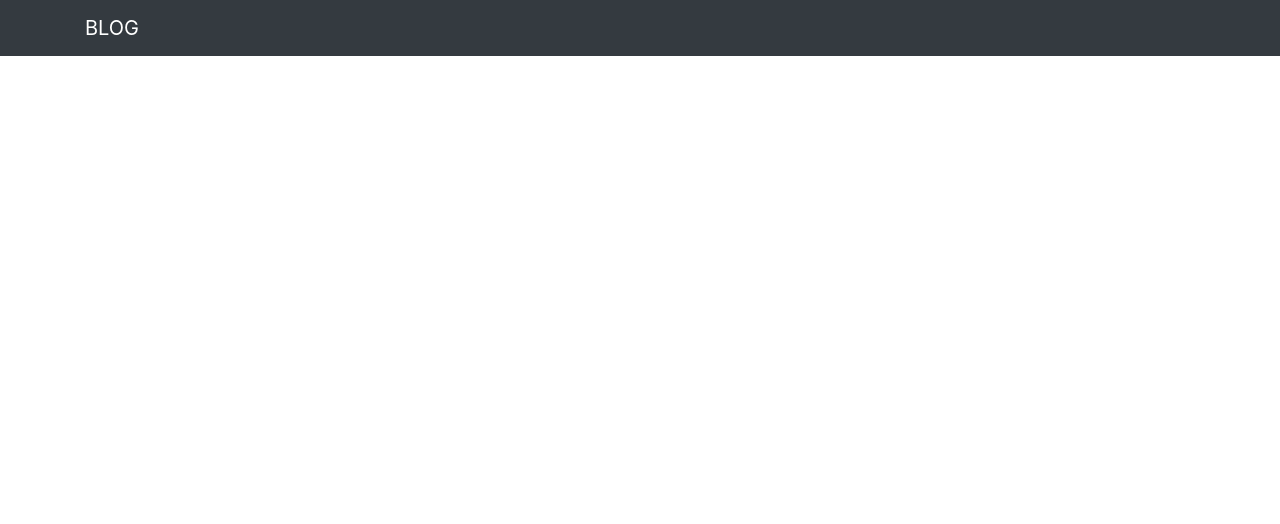
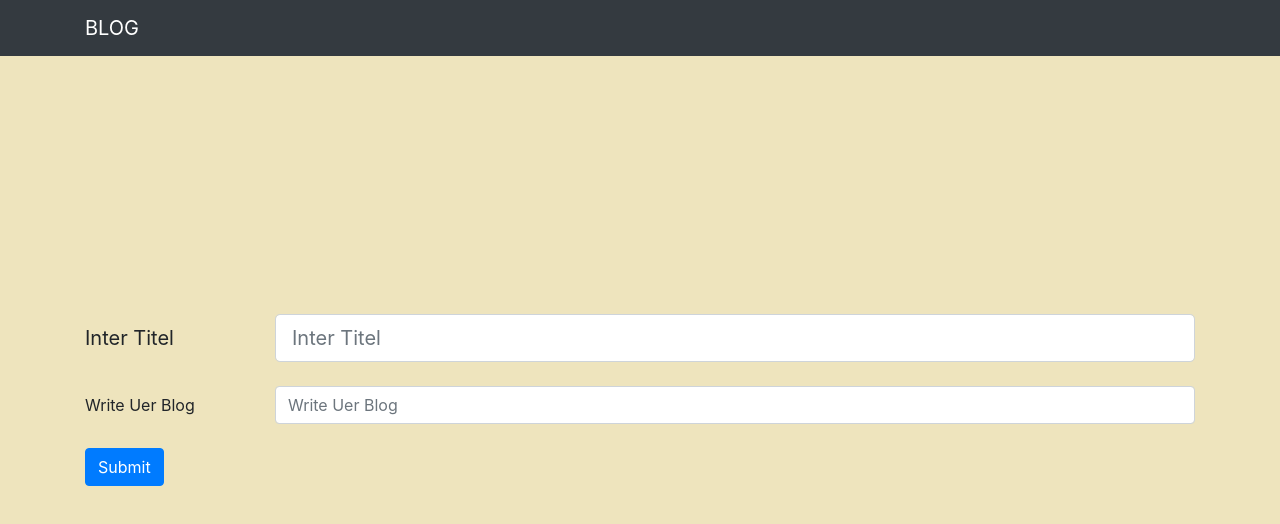
Before and after one commit to bofamj/Blog-App, a React (Create React App) app in the folder client/: page /creat-blog in a window 1280 px wide. Before the commit this address had no page. Shown: the top 524 px of the page. Built offline with nearby package versions, Linux system fonts and the light colour scheme.

Commit message:
added the post function to add a blog

```diff
--- a/client/src/App.css
+++ b/client/src/App.css
@@ -21,3 +21,12 @@
   text-decoration: inherit;
   transform: scale(1.7)
 }
+.blog-form{
+  height:100vh;
+  background-color:#eee4bd;
+  display:flex;
+  align-items:center;
+  flex-direction: column;
+  align-items: center;
+  justify-content:center
+}
--- a/client/src/App.js
+++ b/client/src/App.js
@@ -5,6 +5,8 @@ import Logen from './components/Logen';
 import Home from './pages/Home';
 import AllBlog from './pages/AllBlog';
 import NavBar from './components/NavBar'
+import CreatBlog from './pages/CreatBlog';
+
 
 function App() {
   return (
@@ -15,6 +17,7 @@ function App() {
           <Route path="/ragester" element={<Ragester />} />
           <Route path="/login" element={<Logen />} />
           <Route path="/blog" element={<AllBlog />} />
+          <Route path="/creat-blog" element={<CreatBlog />}/>
       </Routes>
     </BrowserRouter>
   );
--- a/client/src/app/blogService.js
+++ b/client/src/app/blogService.js
@@ -2,16 +2,27 @@ import axios from 'axios';
 
 
 const BLOG_URL='http://localhost:5001/api/v1/blogs'
+//const CRAT_URL = 'http://localhost:5001/api/v1/blogs'
 
+//*get all blog
 const getAllBlogs = async (token)=>{
     const config = {headers: { Authorization: `Bearer ${token}` } }
     const response = await axios.get(BLOG_URL,config)
     return response.data
 }
 
+//* creat blog
+
+const creatBlog = async (userBlog,token)=>{
+    const config = {headers: { Authorization: `Bearer ${token}`}}
+    const response = await axios.post(BLOG_URL,userBlog,config)
+    return response.data
+}
+
 
 const blogService = {
     getAllBlogs,
+    creatBlog
 }
 
 export default blogService
--- a/client/src/app/features/blogSlice.js
+++ b/client/src/app/features/blogSlice.js
@@ -1,6 +1,8 @@
 import { createSlice, createAsyncThunk } from '@reduxjs/toolkit';
 import blogService from '../blogService'
 
+
+//*get all blogs
 export const getAllblogs = createAsyncThunk('/allBlogs',async (_,thunkAPI)=>{
     try {
         const token = thunkAPI.getState().user.user.token
@@ -10,6 +12,22 @@ export const getAllblogs = createAsyncThunk('/allBlogs',async (_,thunkAPI)=>{
         return thunkAPI(message)
     }
 })
+
+
+//*crate a blog
+export const creatBlog = createAsyncThunk('/creatBlog',async (userBlog,thunkAPI)=>{
+    try {
+        const token = thunkAPI.getState().user.user.token
+        return await blogService.creatBlog(userBlog,token)
+    } catch (error) {
+
+         const message = (error.response && error.response.message && error.response.data ) || error.message || error.toString()
+         console.log(message);
+        //return thunkAPI(message)
+    }
+})
+
+
 
 const initialState= {
     blog:[],
@@ -31,16 +49,30 @@ export const blogSlice = createSlice({
             .addCase(getAllblogs.pending,(state)=>{
                 state.isLoading=true
             })
-            .addCase(getAllblogs.fulfilled,(state,acrion)=>{
+            .addCase(getAllblogs.fulfilled,(state,action)=>{
                 state.isError=false
                 state.isSuccess=true
                 state.isLoading=false
-                state.blog=acrion.payload
+                state.blog=action.payload
             })
-            .addCase(getAllblogs.rejected,(state,acrion)=>{
+            .addCase(getAllblogs.rejected,(state,action)=>{
                 state.isError=true
                 state.isLoading=false
-                state.massage=acrion.payload
+                state.massage=action.payload
+            })
+            .addCase(creatBlog.pending,(state)=>{
+                state.isLoading=true
+            })
+            .addCase(creatBlog.fulfilled,(state,action)=>{
+                state.isError=false
+                state.isSuccess=true
+                state.isLoading=false
+                state.blog.push(action.payload)
+            })
+            .addCase(creatBlog.rejected,(state,action)=>{
+                state.isError=true
+                state.isLoading=false
+                state.massage=action.payload
             })
     }
 
--- a/client/src/app/features/userSlice.js
+++ b/client/src/app/features/userSlice.js
@@ -65,10 +65,10 @@ export const userSlice = createSlice({
             .addCase(register.pending,(state)=>{
                 state.isLoading = true
             })
-            .addCase(register.fulfilled,(state,acrion)=>{
+            .addCase(register.fulfilled,(state,action)=>{
                 state.isLoading=false
                 state.isSuccess= true
-                state.user = acrion.payload
+                state.user = action.payload
             })
             .addCase(register.rejected,(state,action)=>{
                 state.isLoading=false
@@ -79,10 +79,10 @@ export const userSlice = createSlice({
              .addCase(login.pending,(state)=>{
                 state.isLoading = true
             })
-            .addCase(login.fulfilled,(state,acrion)=>{
+            .addCase(login.fulfilled,(state,action)=>{
                 state.isLoading=false
                 state.isSuccess= true
-                state.user = acrion.payload
+                state.user = action.payload
             })
             .addCase(login.rejected,(state,action)=>{
                 state.isLoading=false
--- a/client/src/components/Logen.js
+++ b/client/src/components/Logen.js
@@ -5,7 +5,6 @@ import { useNavigate } from 'react-router-dom';
 import '../App.css'
 import 'bootstrap/dist/css/bootstrap.min.css';
 import {Container,Form,Button,Row,Col,Spinner} from 'react-bootstrap';
-import axios from 'axios';
 import {login,reset,getBlog} from '../app/features/userSlice'
 import {getAllblogs} from '../app/features/blogSlice';
 
@@ -27,7 +26,6 @@ const handelSubmit = async (e)=>{
     dispatch(login({email,password}))
     setEmail('')
     setPassword('')
-    //console.log(user.token);
 }
 
 useEffect(()=>{
--- a/client/src/components/NavBar.jsx
+++ b/client/src/components/NavBar.jsx
@@ -28,7 +28,7 @@ const {user}=useSelector((state)=>state.user)
                 <Nav.Link href="#home"><Link to='/' className='link'>Home</Link></Nav.Link>
                 <Nav.Link href="#link"><Link to='/blog' className='link'>All-blogs</Link></Nav.Link>
                 <Nav.Link href="#link"><Link to='/' className='link'>User-blogs</Link></Nav.Link>
-                <Nav.Link href="#link"><Link to='/' className='link'>Creat-Blog</Link></Nav.Link>
+                <Nav.Link href="#link"><Link to='/creat-blog' className='link'>Creat-Blog</Link></Nav.Link>
                 <Nav.Link  onClick={logOUt}>LOGOUT</Nav.Link>
                 </Nav>):''}
             </Navbar.Collapse>
--- /dev/null
+++ b/client/src/pages/CreatBlog.jsx
@@ -0,0 +1,65 @@
+import React,{useState,useEffect} from 'react'
+import 'bootstrap/dist/css/bootstrap.min.css';
+import {Button,Row,Col,Form,Container} from 'react-bootstrap';
+import {creatBlog} from '../app/features/blogSlice'
+import {useDispatch} from 'react-redux'
+
+import '../App.css'
+const CreatBlog = () => {
+    const despatch = useDispatch()
+    const [addBlog,setAddBlog] = useState({
+        titel:'',
+        discripion:'',
+    });
+
+
+    const {titel,discripion} = addBlog;
+    const handelChange = (e) => {
+        setAddBlog((prevState)=>({...prevState,[e.target.name]:e.target.value}))
+    }
+
+const handelSubmit = (e)=>{
+    e.preventDefault()
+    console.log(titel,discripion);
+    despatch(creatBlog({titel,discripion}))
+    setAddBlog({
+        titel:'',
+        discripion:'',
+    });
+}
+
+
+
+  return (
+    <div className="blog-form">
+        <Container>
+            <Form onSubmit={handelSubmit}>
+                <Row>
+                    <Form.Label column="lg" lg={2}>
+                    Inter Titel
+                    </Form.Label>
+                    <Col>
+                    <Form.Control size="lg" type="text" name="titel" value={titel} onChange={handelChange}placeholder="Inter Titel" />
+                    </Col>
+                </Row>
+                <br />
+                <Row>
+                    <Form.Label column lg={2}>
+                    Write Uer Blog
+                    </Form.Label>
+                    <Col>
+                    <Form.Control type="text" name="discripion" value={discripion} onChange={handelChange} placeholder="Write Uer Blog" />
+                    </Col>
+                </Row>
+                <br />
+                    <Button variant="primary" type="submit" >
+                                Submit
+                    </Button>
+            </Form>
+
+        </Container>
+    </div>
+  )
+}
+
+export default CreatBlog
```
